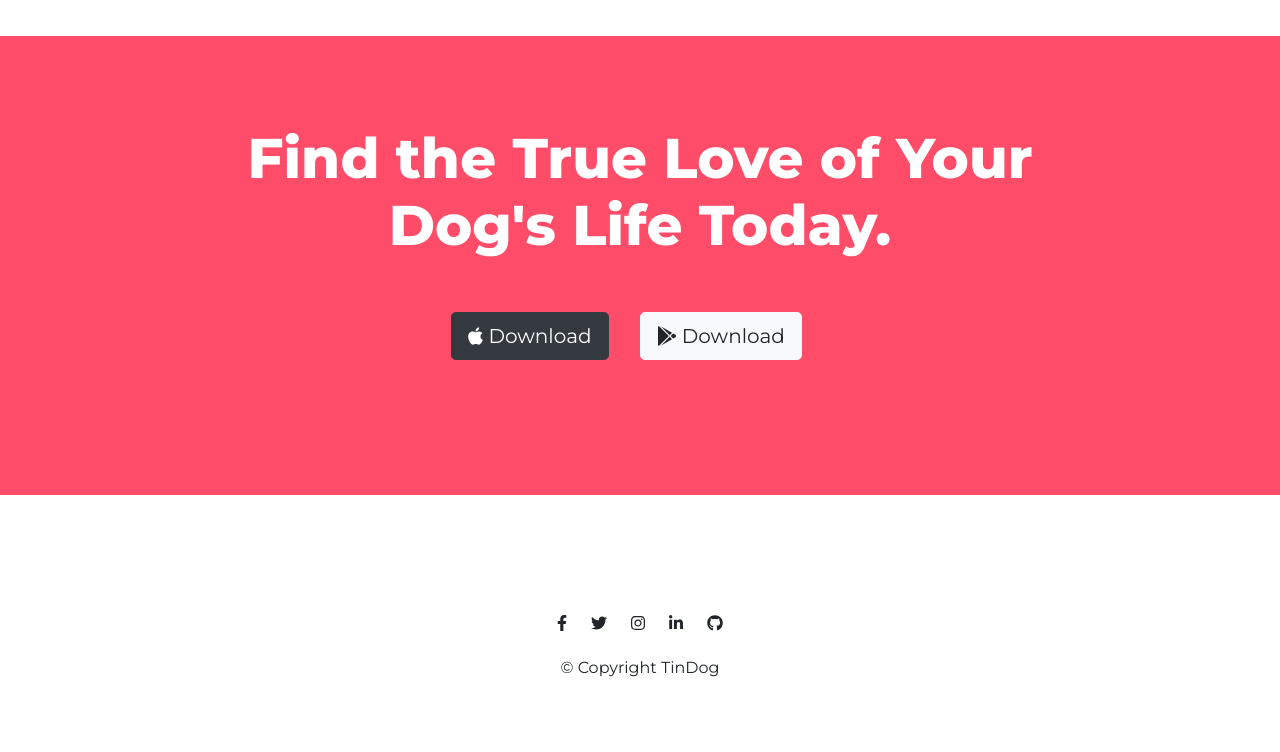
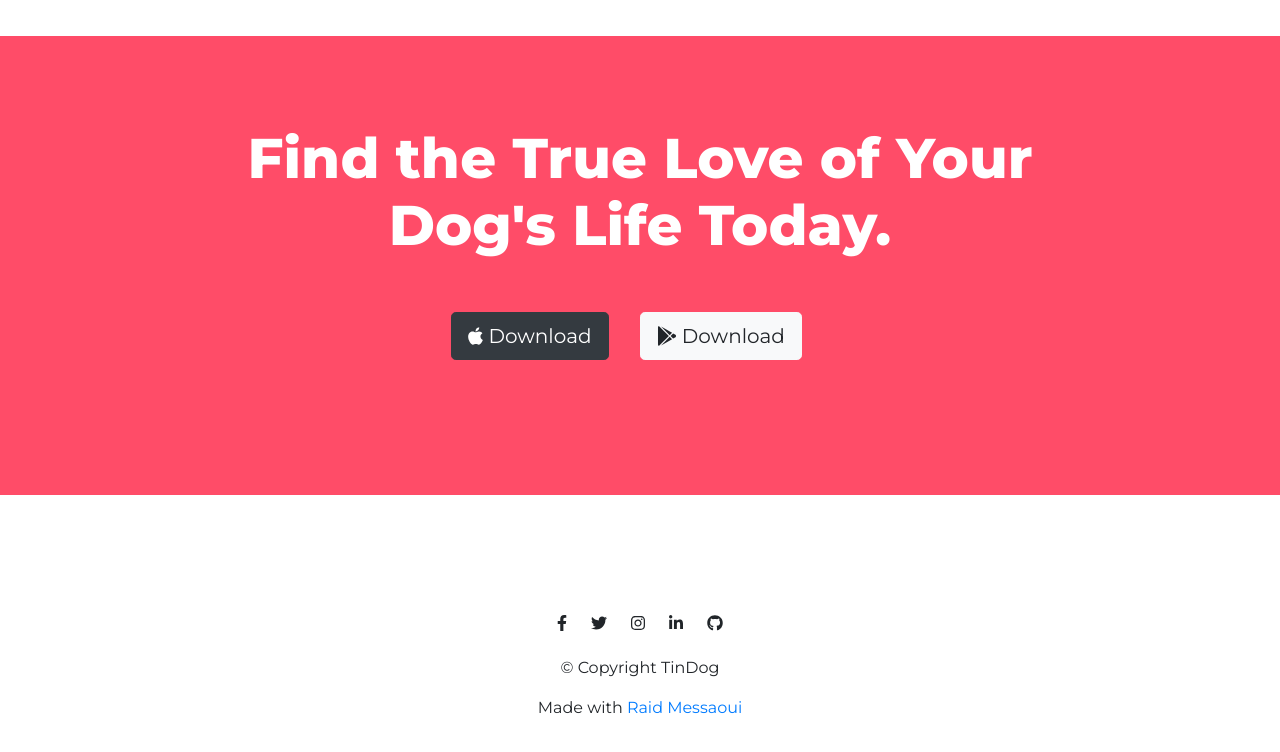
Before and after one commit to raid-messaoui/tindog, a plain HTML site: page index.html in a window 1280 px wide. Shown: the part 2456-3208 px from the top of the page. Drawn offline with nearby package versions, Linux system fonts and the light colour scheme.

Commit message:
Update index.html

```diff
--- a/index.html
+++ b/index.html
@@ -217,6 +217,7 @@
     <span class="fab fa-linkedin-in social-icon"></span>
     <i class="fab fa-github social-icon"></i>
     <p>© Copyright TinDog</p>
+    <p>Made with<a class="github-link" href="https://github.com/raid-messaoui"> Raid Messaoui</a></p>
 
   </footer>
 
```
